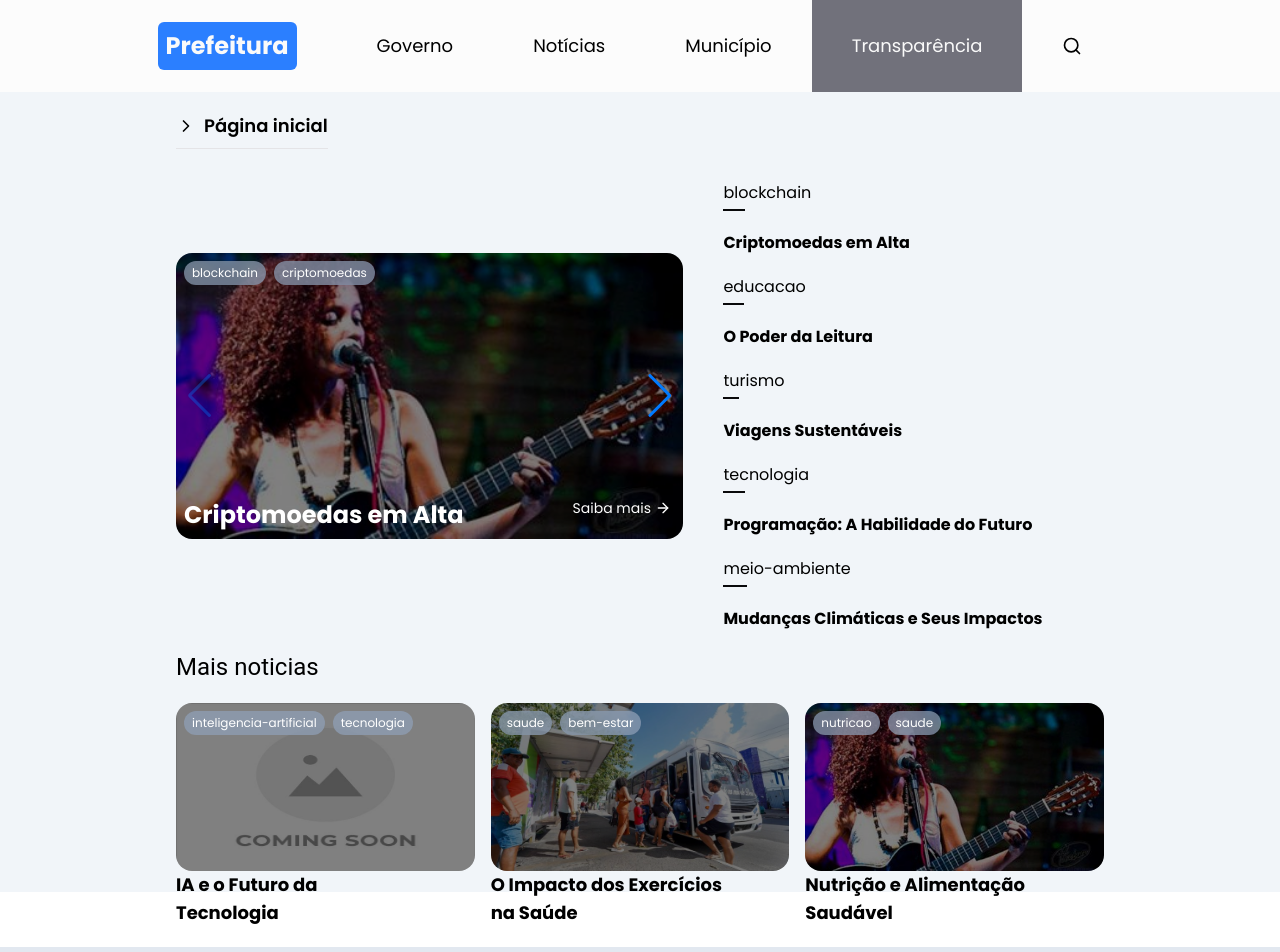
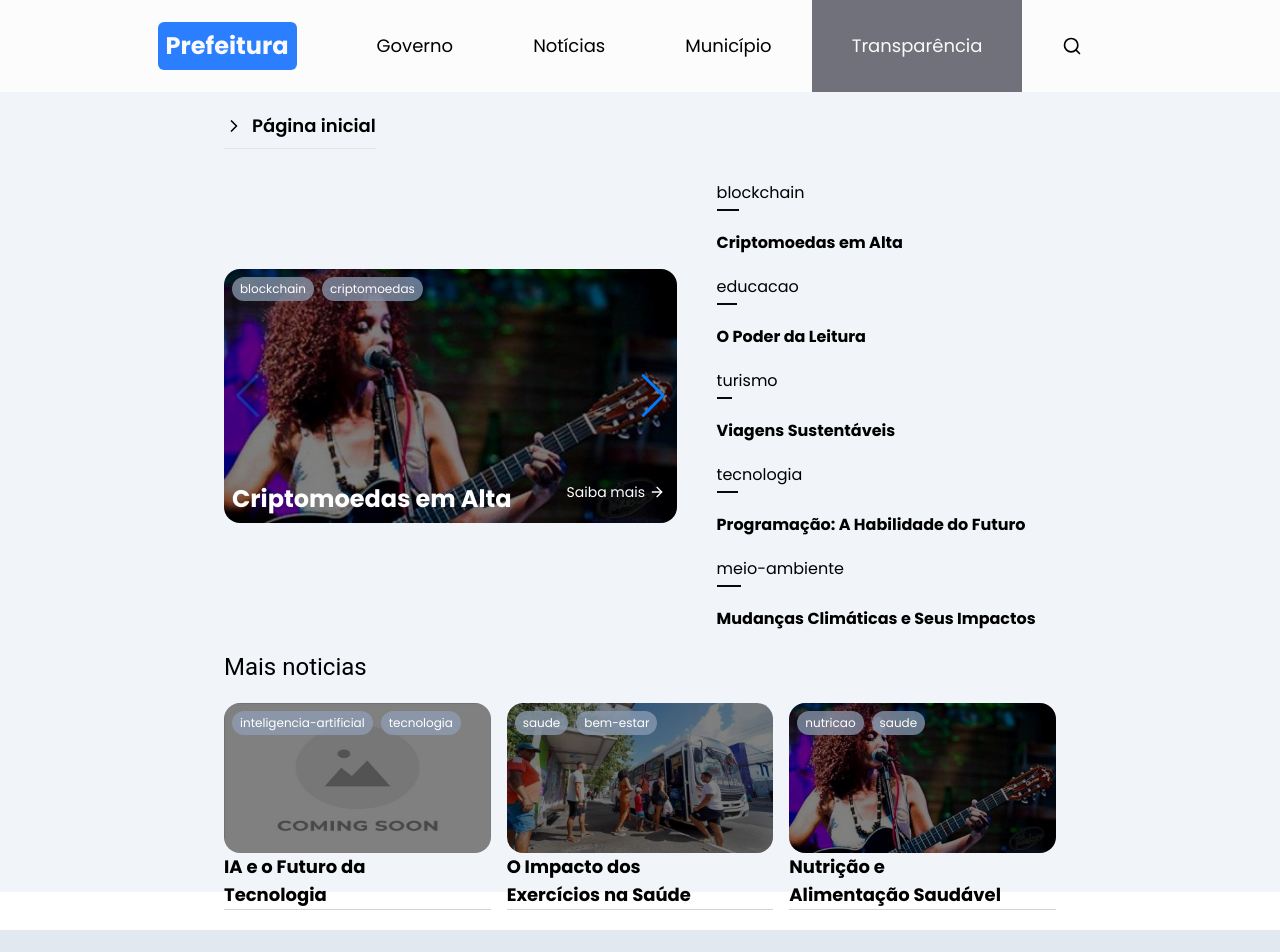
Before and after one commit to LuscaCid/W5iGerenciadorSites, a React (Vite) app: page / in a window 1280 px wide. Shown: the top 952 px of the page. Built offline with nearby package versions, Linux system fonts and the light colour scheme.

Commit message:
wip: pagina de detalhes de uma noticia em andamento

```diff
--- a/src/components/NewsCard.tsx
+++ b/src/components/NewsCard.tsx
@@ -39,7 +39,7 @@ export function NewsCard (props : NewsCardProps)
                 src={news.nm_img}
                 className="rounded-2xl brightness-50 hover:brightness-80 transition duration-200 w-full aspect-video "
             />
-            <footer className={`${titleOutside ? "" : "absolute"}  w-full bottom-2 left-2 flex flex-col gap-2`}>
+            <footer className={`${titleOutside ? "border-b  border-zinc-300" : "absolute"}  w-full bottom-2 left-2 flex flex-col gap-2`}>
                 <h2 className={`font-bold text-${titleSize}  w-[80%] text-${textColor}`}>
                     {news.nm_titulo}
                 </h2>
--- a/src/components/NewsCaroussel.tsx
+++ b/src/components/NewsCaroussel.tsx
@@ -13,7 +13,7 @@ export const NewsCarousel = ({ news } : Props) =>
 {
 
     return(
-    <section className="flex gap-10 items-center">
+    <section className="flex-col md:flex-row flex gap-10 items-center">
         <Swiper
             modules={[Autoplay, Navigation, Controller]}
             slidesPerView={1}
@@ -21,7 +21,7 @@ export const NewsCarousel = ({ news } : Props) =>
             spaceBetween={20}
             navigation={true}
             grabCursor
-            className="w-2/3"
+            className="w-full md:w-2/3"
         >
             {
                 news.length > 0 &&
@@ -36,7 +36,7 @@ export const NewsCarousel = ({ news } : Props) =>
                 )
             }
         </Swiper>
-            <aside className="w-1/2">
+            <aside className="w-full md:w-1/2">
                 {
                     news && news.length > 0 && (
                         news.map((n) => (
--- a/src/components/NewsSection.tsx
+++ b/src/components/NewsSection.tsx
@@ -19,7 +19,7 @@ export const NewsSection = ({ news } : Props) =>
                             news={notice}
                             titleSize="lg"
                             titleOutside
-                            textColor="slate-900"
+                            textColor="blue-500"
                         />
                     ))
                 )
--- a/src/layout/Main.tsx
+++ b/src/layout/Main.tsx
@@ -27,7 +27,7 @@ export function Main ()
             <Header />
             <MobileHeader />
             <main className=" bg-slate-100 absolute top-17 flex flex-col justify-between  md:top-23 bottom-48 h-screen right-0 left-0 ">
-                <section className="px-6 md:px-44">
+                <section className="px-6 md:px-56">
                 <span className="text-lg font-semibold w-fit border-b py-2 my-3 select-none hover border-zinc-200 flex items-center gap-2">
                     <ChevronRight size={20}/>
                     {locationDictionary[pathDictionary]}
```
